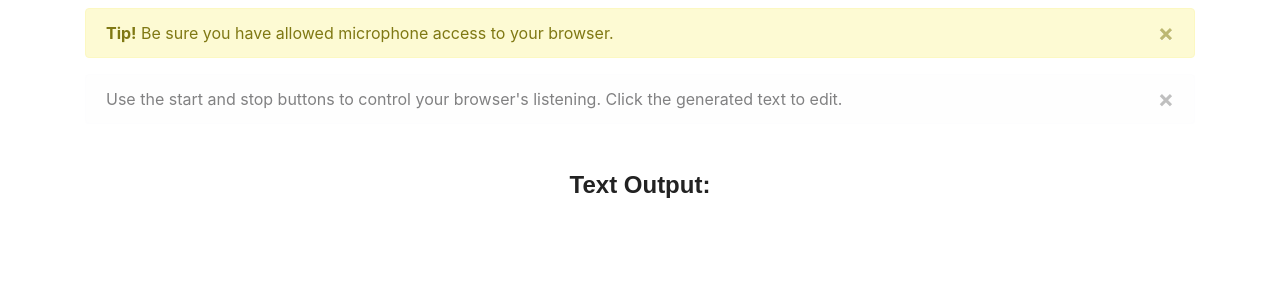
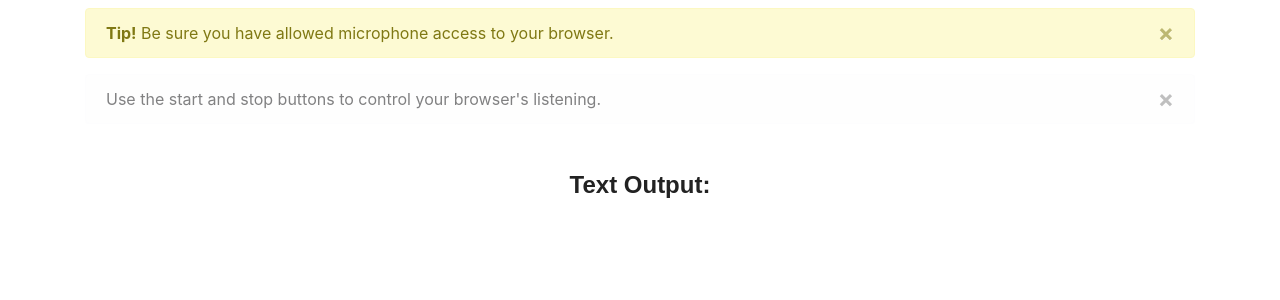
Before and after one commit to kristcar/Speech_Output, a Django app: template SpeechOutput/SpeechOutputApp/templates/speakToText.html in a window 1280 px wide. Shown: the part 180-480 px from the top of the page. Run offline with Django 3.2, Linux system fonts and the light colour scheme; the template is opened without the code that fills it: values that come from a table or form of the project are taken from there, others are empty; data comes from the database, SQL or seed files in the repository; both versions use the stored data as it was after the commit; some libraries are stand-ins or nearby versions; some web fonts are replaced.

Commit message:
edited the alert message on teh Speech to Text page

```diff
--- a/SpeechOutput/SpeechOutputApp/templates/speakToText.html
+++ b/SpeechOutput/SpeechOutputApp/templates/speakToText.html
@@ -51,7 +51,7 @@
       </div>
 
       <div class="alert alert-light alert-dismissible fade show mt-2" role="alert">
-        Use the start and stop buttons to control your browser's listening. Click the generated text to edit.
+        Use the start and stop buttons to control your browser's listening.
         <button type="button" class="close" data-dismiss="alert" aria-label="Close">
           <span aria-hidden="true">&times;</span>
         </button>
```
Also changed, not shown: SpeechOutput/db.sqlite3.
